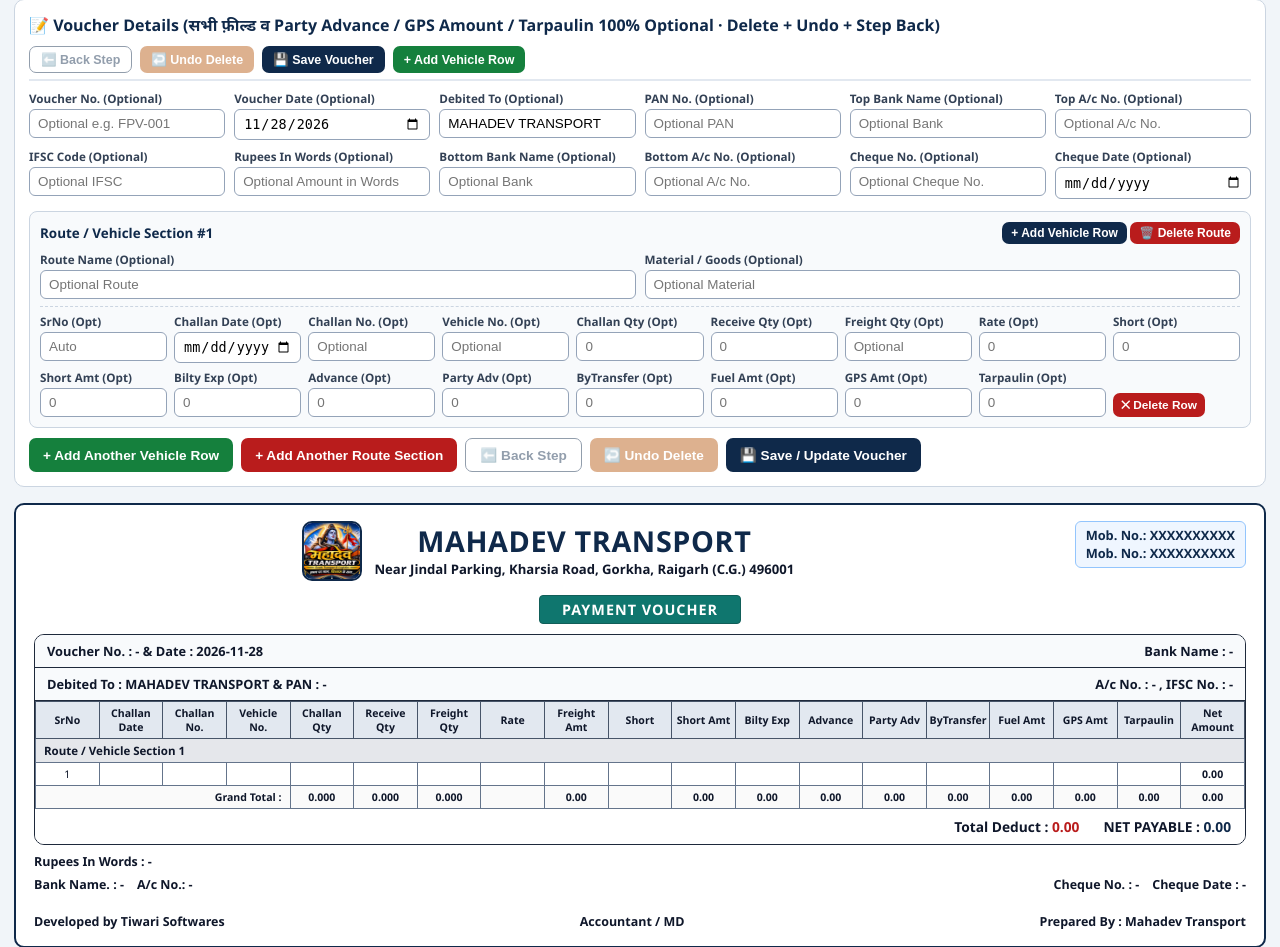
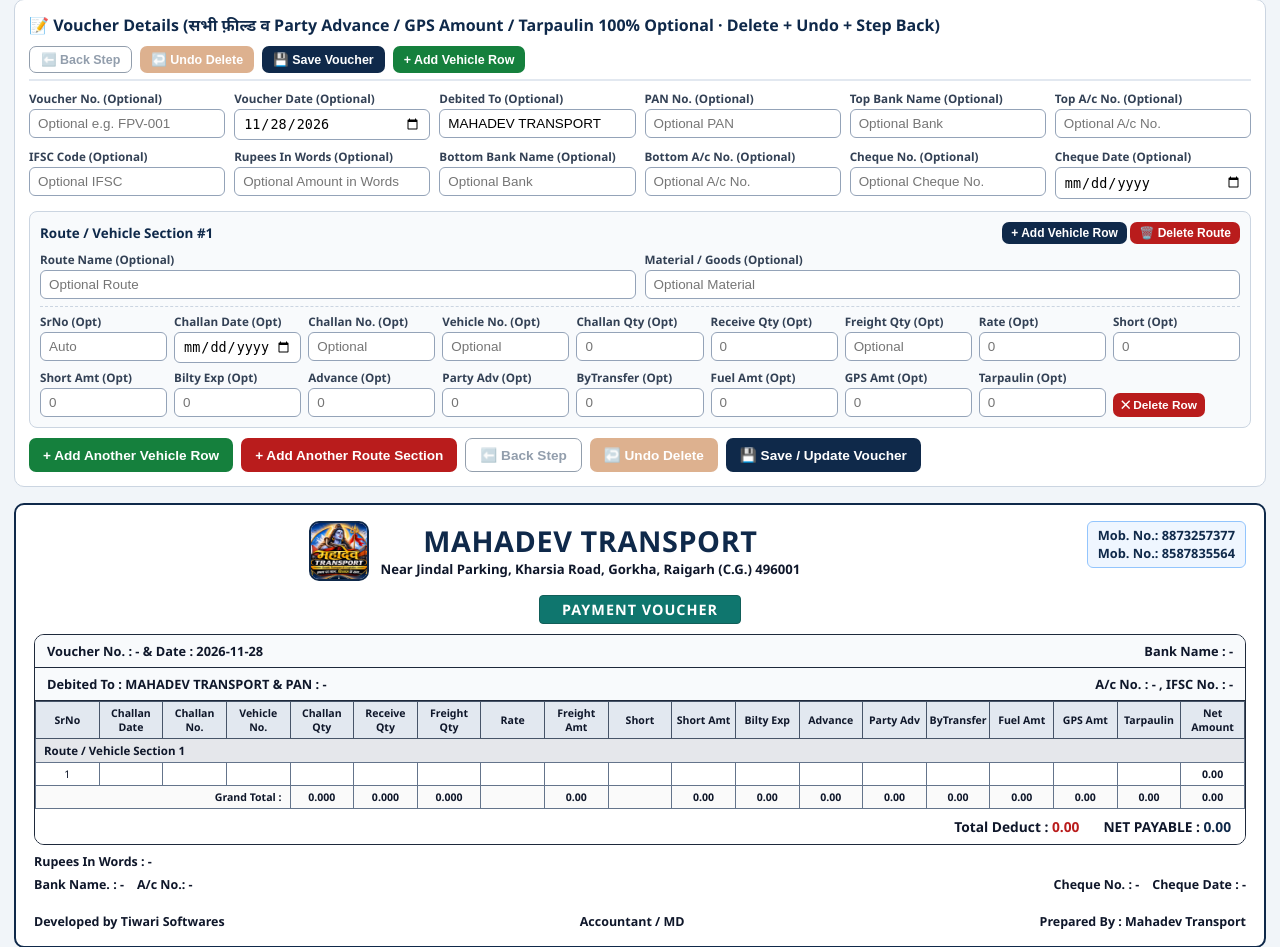
Before and after one commit to Shivam3946/mahadev-transport-portal, a Flask app: page /payment-voucher-form in a window 1280 px wide. Shown: the part 156-1103 px from the top of the page. Run offline with Flask 3, Linux system fonts and the light colour scheme; a user stored in the database is signed in; some libraries are stand-ins or nearby versions.

Commit message:
Update payment_voucher_form.html

```diff
--- a/templates/payment_voucher_form.html
+++ b/templates/payment_voucher_form.html
@@ -529,8 +529,8 @@
 
       <!-- Apne dono mobile numbers yahan daal dein -->
       <div class="mob-corner">
-        <div><strong>Mob. No.: XXXXXXXXXX</strong></div>
-        <div><strong>Mob. No.: XXXXXXXXXX</strong></div>
+        <div><strong>Mob. No.: 8873257377</strong></div>
+        <div><strong>Mob. No.: 8587835564</strong></div>
       </div>
     </div>
 
```
